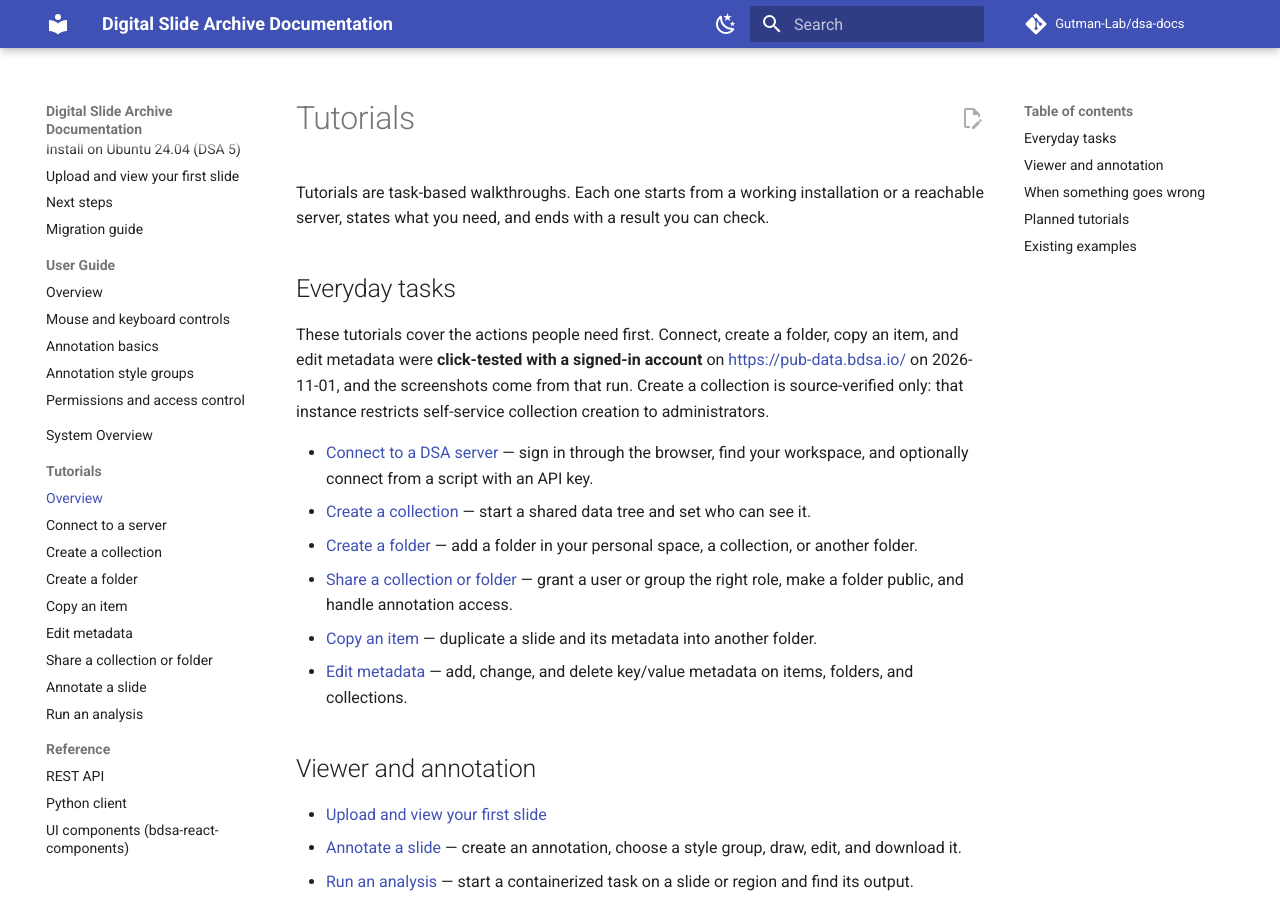
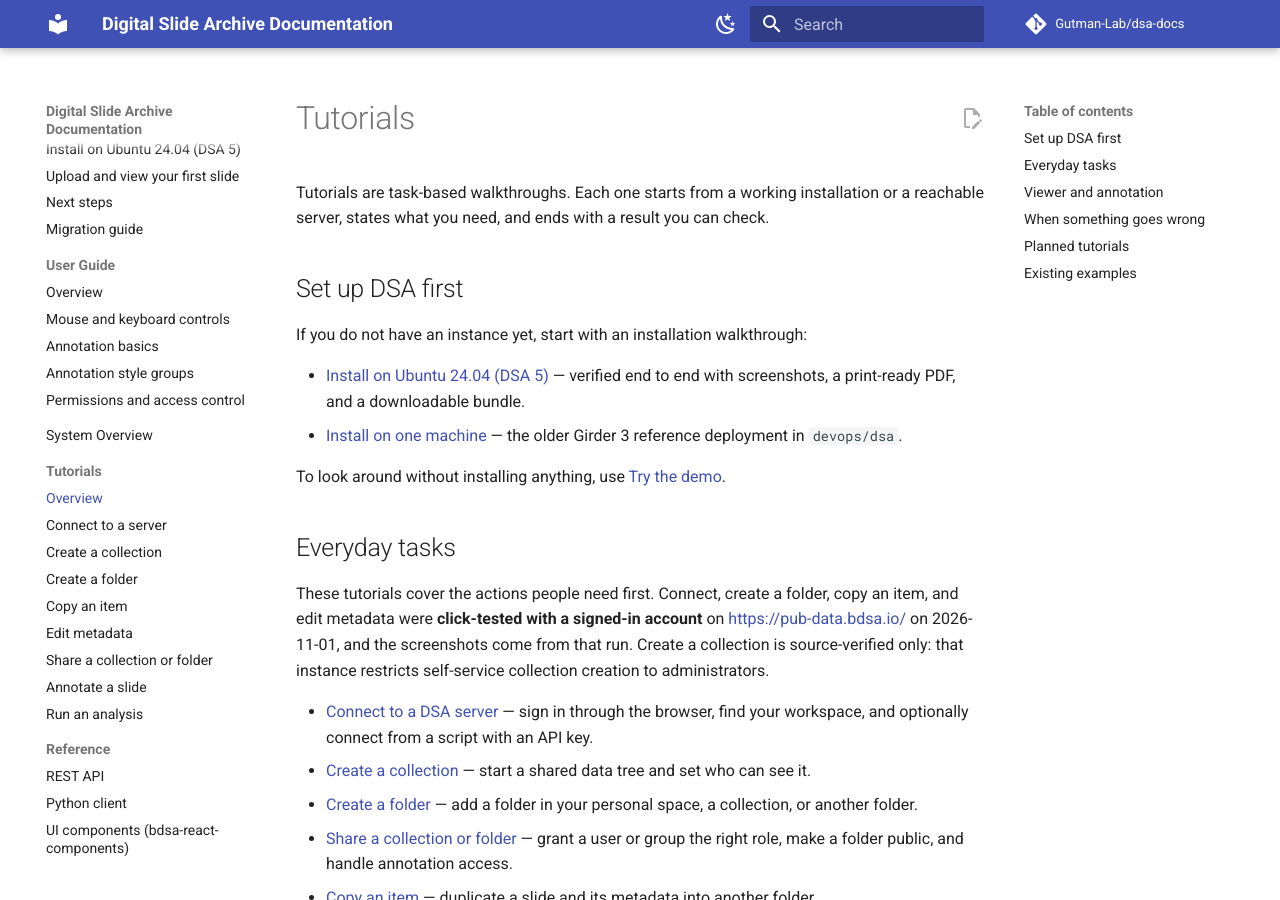
Before and after one commit to Gutman-Lab/dsa-docs, an MkDocs documentation site: the page built from docs/tutorials/index.md, in a window 1280 px wide and 900 px high. Built offline with MkDocs 1.6.1 and Material for MkDocs 9.7.7, drawn with Linux system fonts in a browser that asks for light colours; comment, search, counter and statistics services are not loaded.

Commit message:
Link installation walkthroughs from the tutorials index

```diff
--- a/docs/tutorials/index.md
+++ b/docs/tutorials/index.md
@@ -3,6 +3,19 @@
 Tutorials are task-based walkthroughs. Each one starts from a working
 installation or a reachable server, states what you need, and ends with a
 result you can check.
+
+## Set up DSA first
+
+If you do not have an instance yet, start with an installation walkthrough:
+
+- [Install on Ubuntu 24.04 (DSA 5)](../get-started/install-ubuntu-24-04.md) —
+  verified end to end with screenshots, a print-ready PDF, and a downloadable
+  bundle.
+- [Install on one machine](../get-started/install.md) — the older Girder 3
+  reference deployment in `devops/dsa`.
+
+To look around without installing anything, use
+[Try the demo](../get-started/try-the-demo.md).
 
 ## Everyday tasks
 
```
